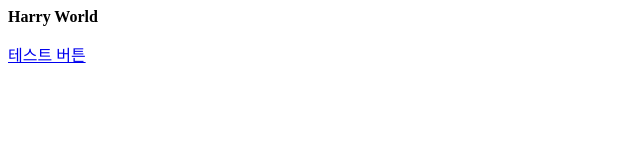
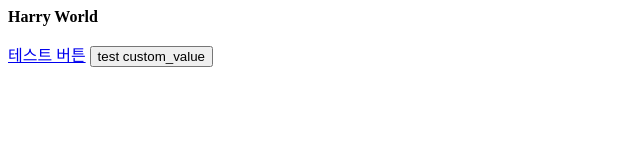
Before and after one commit to harry-jung/harry-jung.github.io, a plain HTML site: page index.html in a window 1280 px wide. Shown: the whole page, without its empty margins (0-640 px from the left). Drawn offline with Linux system fonts and the light colour scheme.

Commit message:
Update index.html

```diff
--- a/index.html
+++ b/index.html
@@ -22,6 +22,7 @@ j=d.createElement(s),dl=l!='dataLayer'?'&l='+l:'';j.async=true;j.src=
     </p>
     <p>
     <a id="btn-test" class="btn-test" href="#test">테스트 버튼</a>
+    <button onClick='javascript:location.href="ncmop://custom_value?values=mypage%3dleavecomplete"'>test custom_value</button>
     </p>
 
 
```
